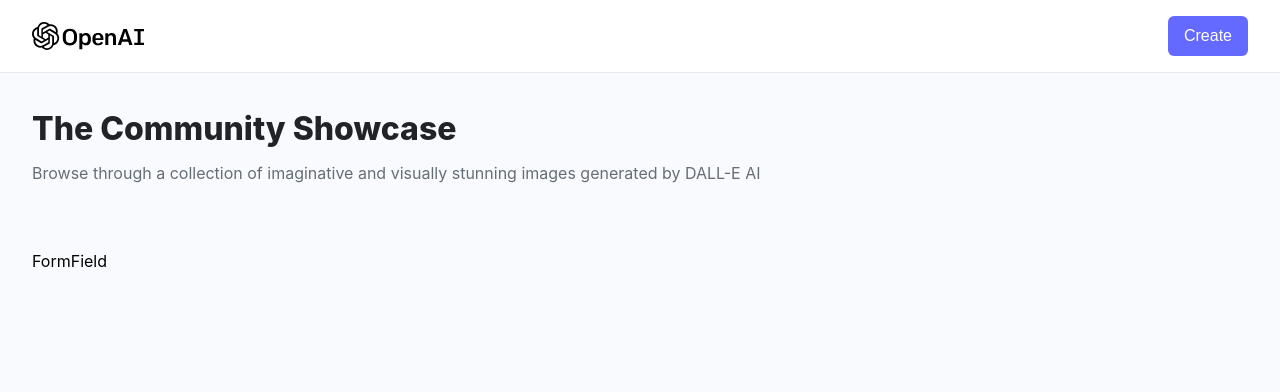
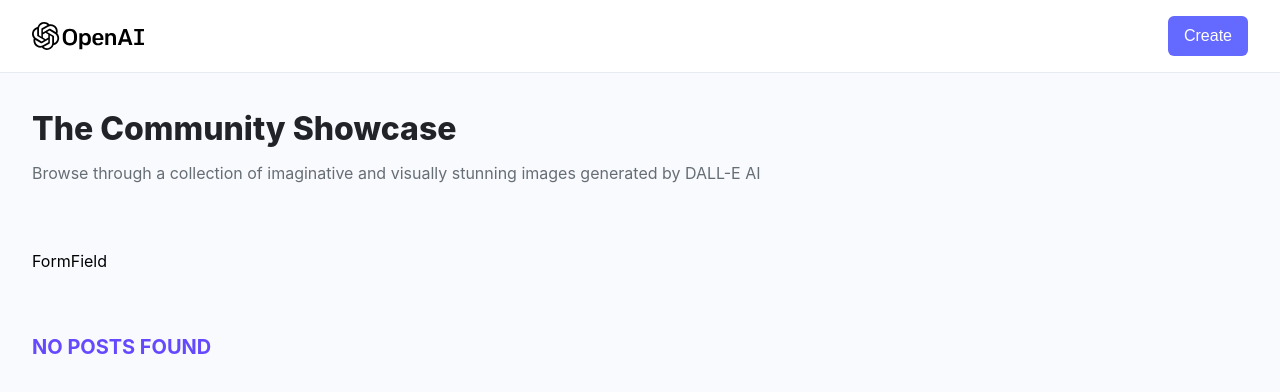
Before and after one commit to ChristianBosse/ai-image, a React (Vite) app in the folder client/: page / in a window 1280 px wide. Shown: the top 392 px of the page. Built offline with nearby package versions, Linux system fonts and the light colour scheme; a web font is replaced by a local one.

Commit message:
Home Page

```diff
--- a/client/src/pages/Home.jsx
+++ b/client/src/pages/Home.jsx
@@ -1,9 +1,23 @@
 import { useState, useEffect } from "react";
 import { Loader, Card, FormField } from "../components";
+
+const RenderCards = ({ data, title }) => {
+    if (data?.length > 0) {
+        return data.map((post) => <Card key={post.id} {...post} />);
+    }
+
+    return (
+        <h2 className="mt-5 font-bold text-[#6449ff] text-xl uppercase">
+            {title}
+        </h2>
+    );
+};
 
 const Home = () => {
     const [loading, setLoading] = useState(false);
     const [allPost, setAllPost] = useState(null);
+
+    const [searchText, setSearchText] = useState("");
 
     return (
         <section className="max-w-7xl mx-auto">
@@ -19,6 +33,35 @@ const Home = () => {
             <div className="mt-16">
                 <FormField />
             </div>
+
+            <div className="mt-10">
+                {loading ? (
+                    <div className="flex justify-center items-center">
+                        <Loader />
+                    </div>
+                ) : (
+                    <>
+                        {searchText && (
+                            <h2 className="font-medium text-[#666e75] text-xl mb-3">
+                                Showing results for{" "}
+                                <span className="text-[#222328]">
+                                    {searchText}
+                                </span>
+                            </h2>
+                        )}
+                        <div className="grid lg:grid-cols-4 sm:grid-cols-3 xs:grid-cols-2 grid-cols-1 gap-3">
+                            {searchText ? (
+                                <RenderCards
+                                    data={[]}
+                                    title="No search results found"
+                                />
+                            ) : (
+                                <RenderCards data={[]} title="No posts found" />
+                            )}
+                        </div>
+                    </>
+                )}
+            </div>
         </section>
     );
 };
```
